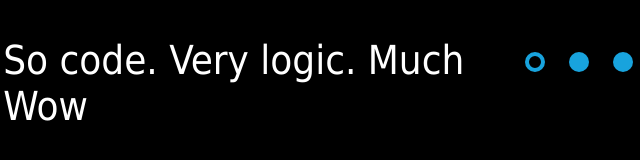
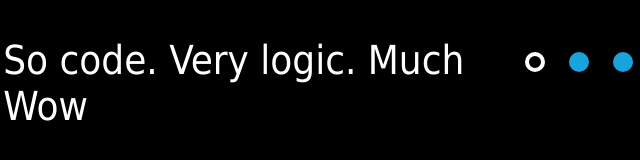
Before and after one commit to FoxyGirl/cssMemSlider, a plain HTML site: page cssMemSlider/index.html in a window 1280 px wide. In both pictures the pointer is over the label 806 px from the left and 605 px from the top of the page. Shown: the part 544-704 px from the top of the page, 272-912 px from the left. Drawn offline with Linux system fonts and the light colour scheme.

Commit message:
fix: change active label color (Mon, Oct 18, 2021 04:59:44)

```diff
--- a/cssMemSlider/styles/style.css
+++ b/cssMemSlider/styles/style.css
@@ -155,6 +155,14 @@ body {
   border: 4px solid var(--accent-color);
 }
 
+#slide1:checked ~ .slider__inner .slider__nav label:nth-child(1):hover::before,
+#slide2:checked ~ .slider__inner .slider__nav label:nth-child(2):hover::before,
+#slide3:checked ~ .slider__inner .slider__nav label:nth-child(3):hover::before,
+#slide4:checked ~ .slider__inner .slider__nav label:nth-child(4):hover::before,
+#slide5:checked ~ .slider__inner .slider__nav label:nth-child(5):hover::before {
+  border-color: var(--light-color);
+}
+
 .slider__text {
   grid-area: text;
   width: 100%;
```
